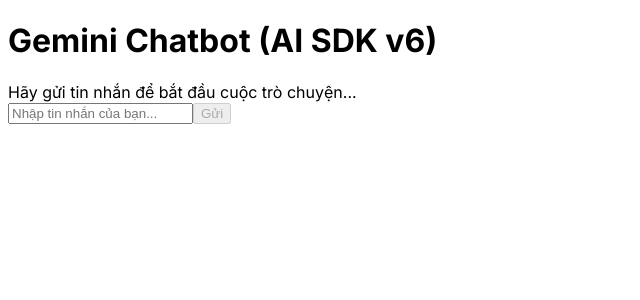
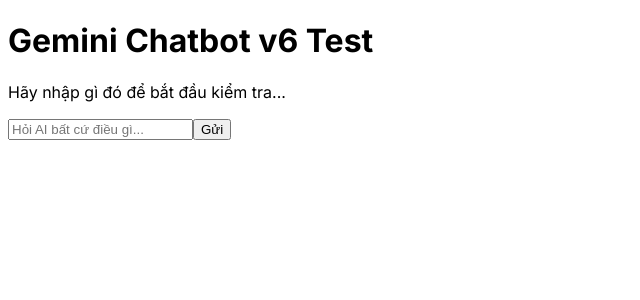
Before and after one commit to phxbinh/TrungNguyen, a Next.js app: page /ai-agent in a window 1280 px wide. Shown: the top 300 px of the page, without its empty margins (0-640 px from the left). Built offline with nearby package versions, Linux system fonts and the light colour scheme.

Commit message:
Update page.tsx

```diff
--- a/src/app/ai-agent/page.tsx
+++ b/src/app/ai-agent/page.tsx
@@ -1,18 +1,12 @@
+
 'use client';
 
 import { useState, useRef, useEffect } from 'react';
 import { useChat } from '@ai-sdk/react';
 import { DefaultChatTransport } from 'ai';
 
-
-
-
-
-
-
-
-
-export default function ChatbotTest() {
+//export default
+function ChatbotTest__() {
   const [inputValue, setInputValue] = useState('');
 
   const { messages, sendMessage, status } = useChat({
@@ -131,3 +125,75 @@
     </div>
   );
 }
+
+
+// Chạy được --------------------------------
+/*
+'use client';
+
+import { useState } from 'react';
+import { useChat } from '@ai-sdk/react';
+*/
+
+export default function ChatbotTest() {
+  // Tự quản lý trạng thái input theo chuẩn AI SDK v6
+  const [inputValue, setInputValue] = useState('');
+
+  // useChat chỉ trả về danh sách messages và hàm sendMessage
+  const { messages, sendMessage } = useChat();
+
+  const handleFormSubmit = (e: React.FormEvent) => {
+    e.preventDefault();
+    if (!inputValue.trim()) return;
+
+    // Gửi tin nhắn đi dưới cấu trúc object mới
+    sendMessage({ text: inputValue });
+
+    // Xóa sạch ô nhập sau khi gửi
+    setInputValue('');
+  };
+
+  return (
+    <div className="flex flex-col w-full max-w-md py-24 mx-auto stretch">
+      <h1 className="text-2xl font-bold mb-4 text-center">Gemini Chatbot v6 Test</h1>
+
+      {/* Khung hiển thị tin nhắn */}
+      <div className="space-y-4 mb-4 overflow-y-auto max-h-[500px] border p-4 rounded bg-gray-50">
+        {messages.length === 0 && (
+          <p className="text-gray-400 text-center">Hãy nhập gì đó để bắt đầu kiểm tra...</p>
+        )}
+
+        {messages.map(m => (
+          <div key={m.id} className={`p-2 rounded ${m.role === 'user' ? 'bg-blue-100 text-right' : 'bg-green-100 text-left'}`}>
+            <span className="font-bold block text-xs text-gray-500 mb-1">
+              {m.role === 'user' ? 'Bạn' : 'AI'}
+            </span>
+
+            {/* CẤU TRÚC MỚI: Quét qua mảng parts để lấy nội dung text */}
+            <div className="whitespace-pre-wrap">
+              {m.parts.map((part, index) => {
+                if (part.type === 'text') {
+                  return <span key={index}>{part.text}</span>;
+                }
+                return null;
+              })}
+            </div>
+          </div>
+        ))}
+      </div>
+
+      {/* Form nhập liệu */}
+      <form onSubmit={handleFormSubmit} className="flex gap-2">
+        <input
+          className="flex-1 p-2 border border-gray-300 rounded shadow-sm focus:outline-none focus:ring-2 focus:ring-blue-500 text-black"
+          value={inputValue}
+          placeholder="Hỏi AI bất cứ điều gì..."
+          onChange={(e) => setInputValue(e.target.value)}
+        />
+        <button type="submit" className="px-4 py-2 bg-blue-600 text-white rounded hover:bg-blue-700 transition">
+          Gửi
+        </button>
+      </form>
+    </div>
+  );
+}
```
